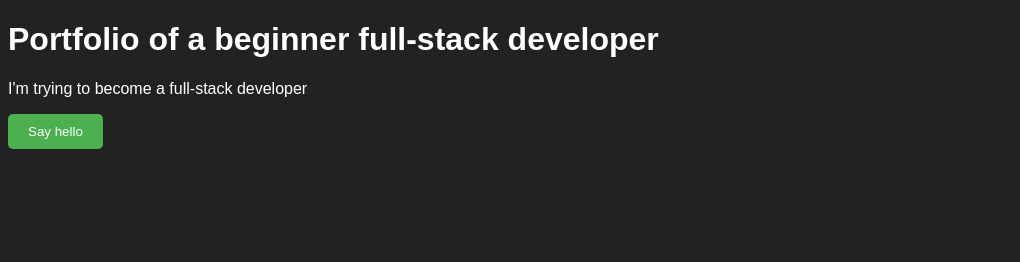
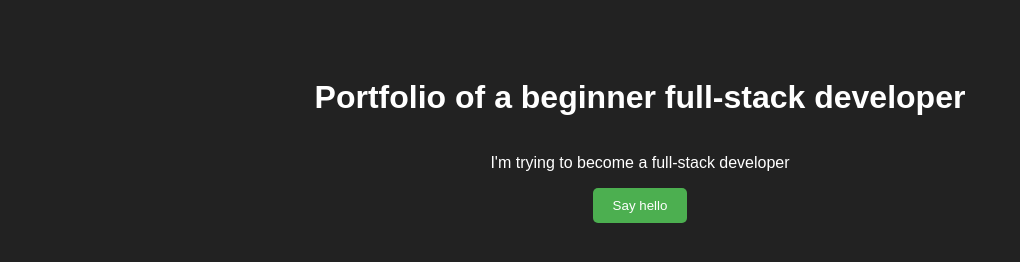
Before and after one commit to NikitaMosendz/my-first-site, a plain HTML site: page index.html in a window 1280 px wide. Shown: the whole page, without its empty margins (0-1020 px from the left). Drawn offline with Linux system fonts and the light colour scheme.

Commit message:
Third commit: added centering of elements and styling when hovering over a button

```diff
--- a/style.css
+++ b/style.css
@@ -2,6 +2,10 @@ body {
     background-color: #222;
     color: #fff;
     font-family: sans-serif;
+    display: flex;
+    flex-direction: column;
+    align-items: center;
+    padding-top: 50px;
 }
 
 button {
@@ -11,3 +15,7 @@ button {
     padding: 10px 20px;
     border-radius: 5px;
 }
+button:hover {
+    background-color: #45a049;
+    cursor: pointer;
+}
```
